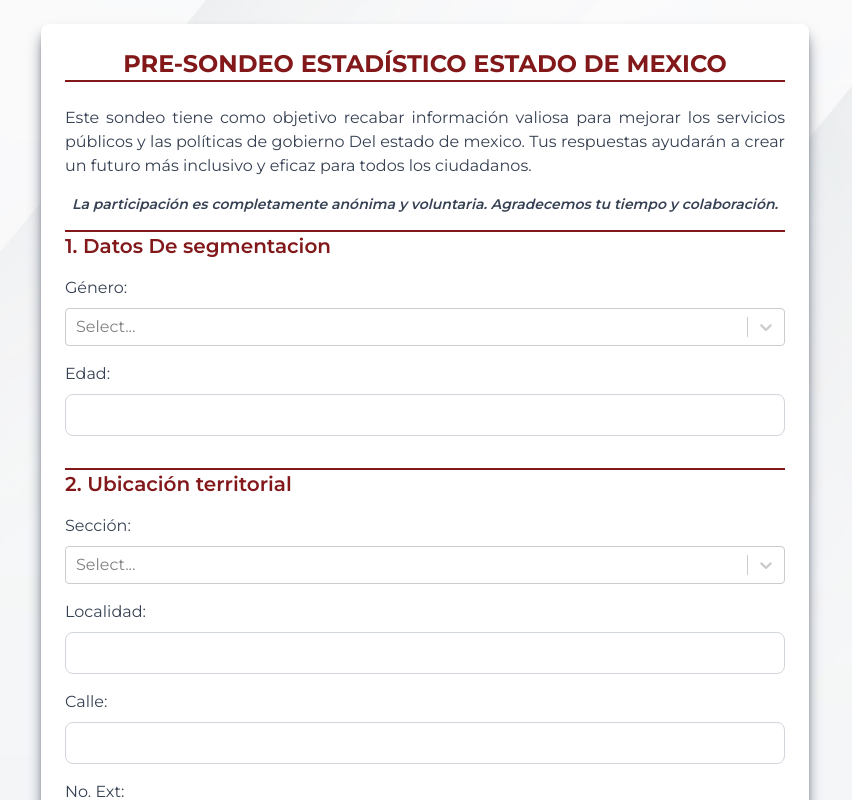
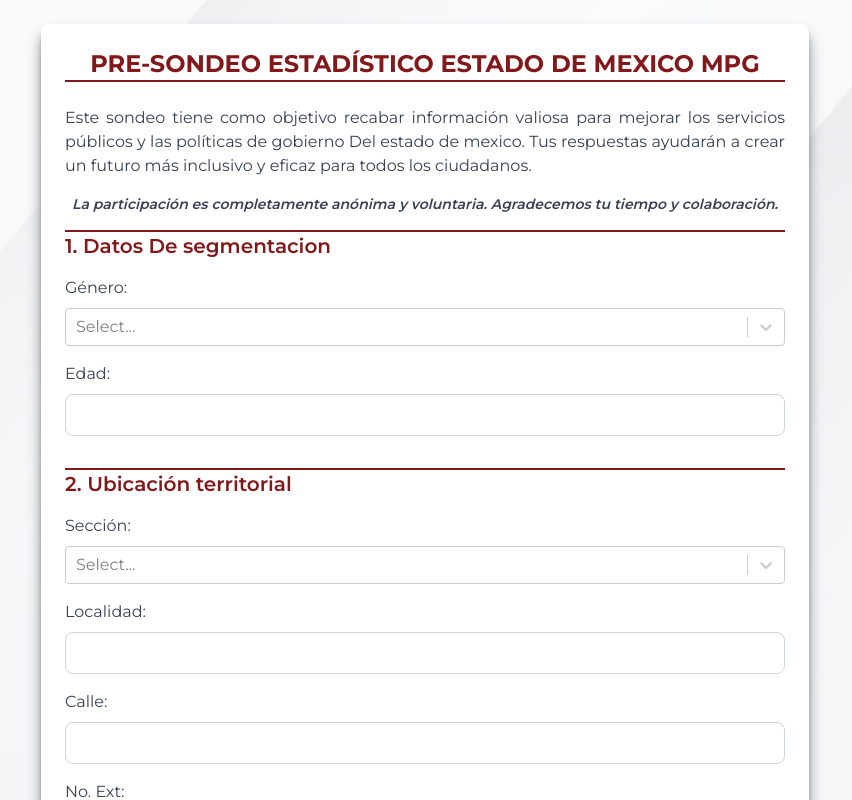
Before and after one commit to Pohe1999/sondeo-estadistico-2025, a React (Vite) app: page / in a window 1280 px wide. Shown: the top 800 px of the page, without its empty margins (215-1067 px from the left). Built offline with nearby package versions, Linux system fonts and the light colour scheme.

Commit message:
Update PreSondeoEstadistico.jsx

```diff
--- a/src/components/PreSondeoEstadistico.jsx
+++ b/src/components/PreSondeoEstadistico.jsx
@@ -80,7 +80,7 @@ const PreSondeoEstadistico = () => {
     >
       <div className="bg-white max-w-3xl mx-auto p-6 rounded-lg shadow-lg shadow-gray-600">
         <h1 className="text-2xl font-bold text-red-900 mb-6 text-center border-b-2">
-          PRE-SONDEO ESTADÍSTICO ESTADO DE MEXICO
+          PRE-SONDEO ESTADÍSTICO ESTADO DE MEXICO MPG
         </h1>
         <p className="text-gray-700 mb-4 text-justify">
           Este sondeo tiene como objetivo recabar información valiosa para
```
